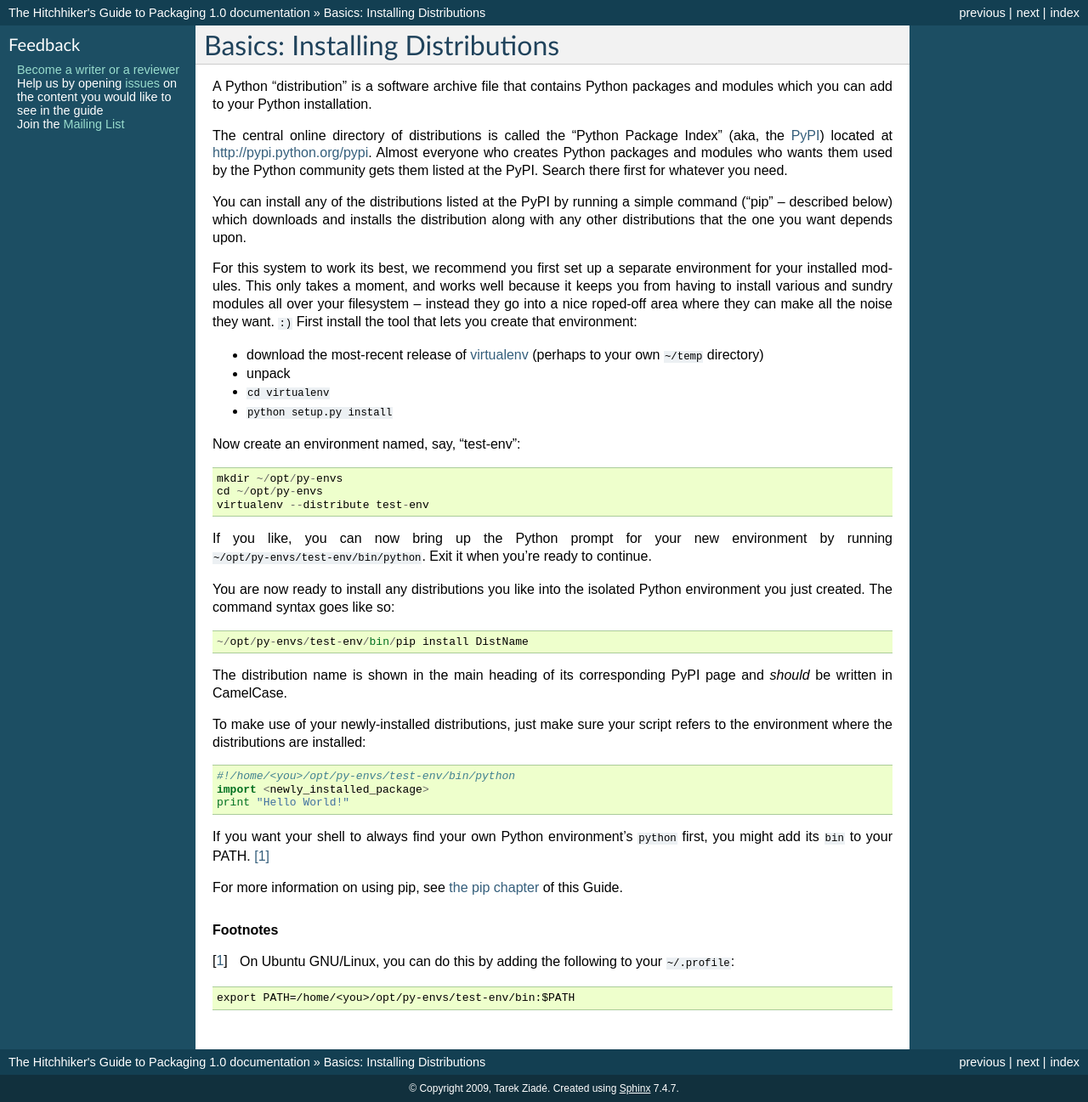
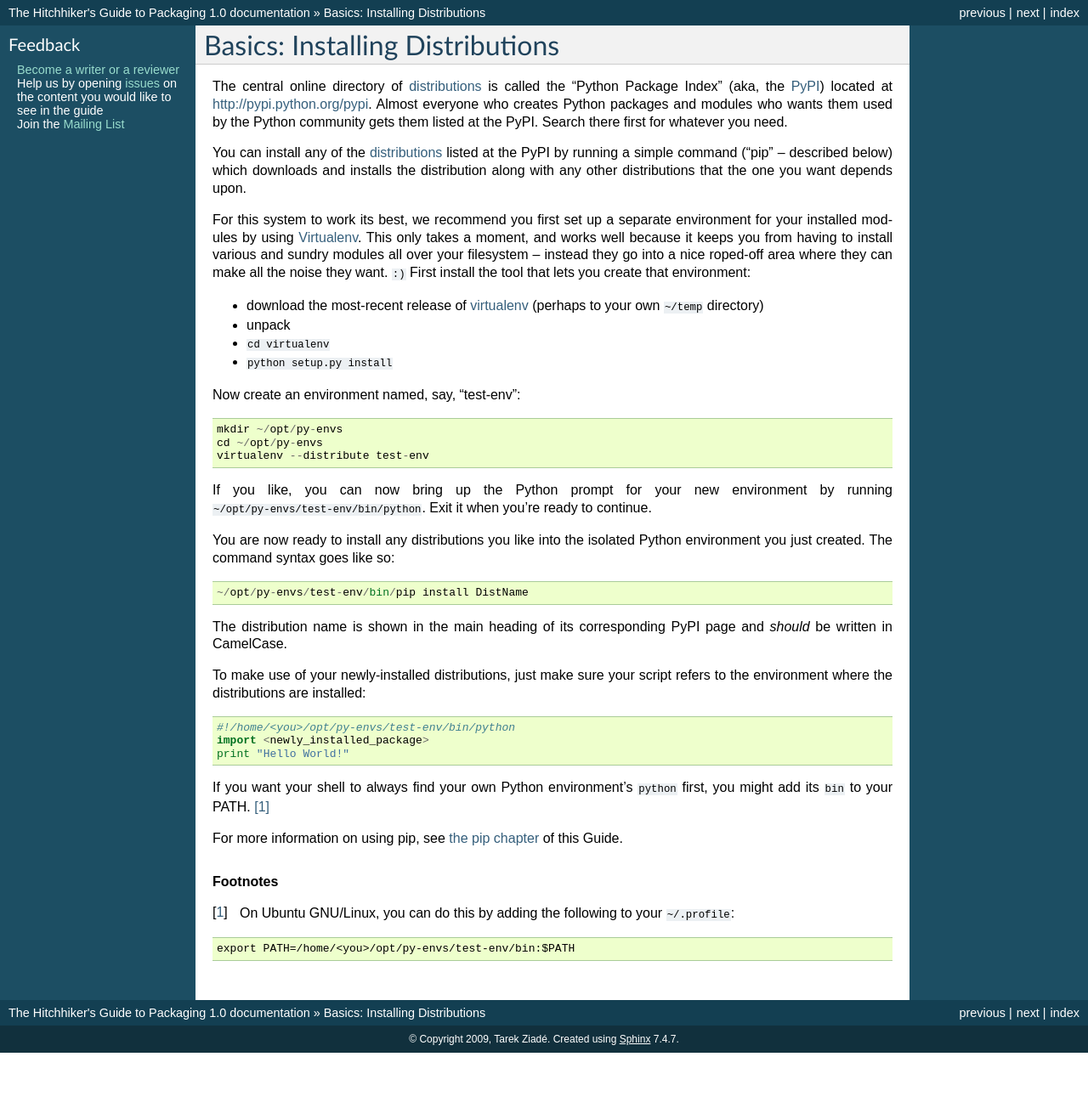
Before and after one commit to pypa/packaging.python.org, a Sphinx documentation site: the page built from source/basics_installing_dists.txt, in a window 1280 px wide. Shown: the whole page at 85% size. Built offline with Sphinx 7.4.7, drawn with Linux system fonts in a browser that asks for light colours; after the commit the page ends 1239 px from its top, so only the background shows below that.

Commit message:
added a glossary, and a virtualenv doc

```diff
--- a/source/basics_installing_dists.txt
+++ b/source/basics_installing_dists.txt
@@ -2,25 +2,22 @@
 Basics: Installing Distributions
 ================================
 
-A Python "distribution" is a software archive file that contains
-Python packages and modules which you can add to your Python
-installation.
 
-The central online directory of distributions is called the "Python
+The central online directory of :term:`distributions` is called the "Python
 Package Index" (aka, the :doc:`PyPI <pypi>`) located at
 http://pypi.python.org/pypi. Almost everyone who creates Python
 packages and modules who wants them used by the Python community gets
 them listed at the PyPI. Search there first for whatever you need.
 
-You can install any of the distributions listed at the PyPI by running
+You can install any of the :term:`distributions` listed at the PyPI by running
 a simple command ("pip" -- described below) which downloads and
 installs the distribution along with any other distributions that the
 one you want depends upon.
 
 For this system to work its best, we recommend you first set up a
-separate environment for your installed modules. This only takes a
-moment, and works well because it keeps you from having to install
-various and sundry modules all over your filesystem -- instead they
+separate environment for your installed modules by using :doc:`virtualenv`.
+This only takes a moment, and works well because it keeps you from having to
+install various and sundry modules all over your filesystem -- instead they
 go into a nice roped-off area where they can make all the noise
 they want. ``:)`` First install the tool that lets you create that
 environment:
--- a/source/index.txt
+++ b/source/index.txt
@@ -8,6 +8,7 @@
 
    overview.txt
    basics_installing_dists.txt
+   virtualenv.txt
    distutils.txt
    pip.txt
    distribute.txt
--- /dev/null
+++ b/source/virtualenv.txt
@@ -0,0 +1,5 @@
+==========
+Virtualenv
+==========
+
+TBD
```
Also changed, not shown: other parts of source/index.txt (+1 -0 lines), source/glossary.txt (added, +12 -0 lines).
